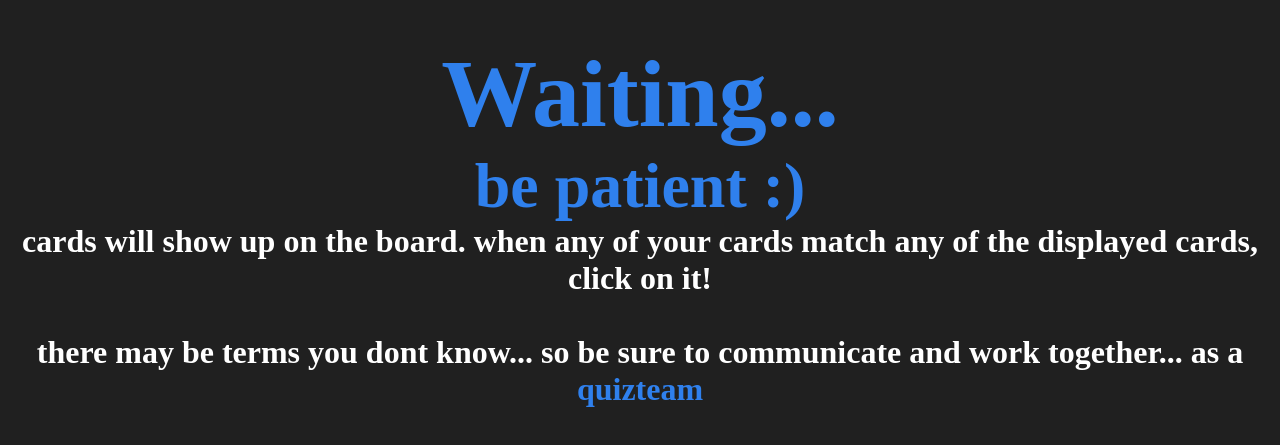
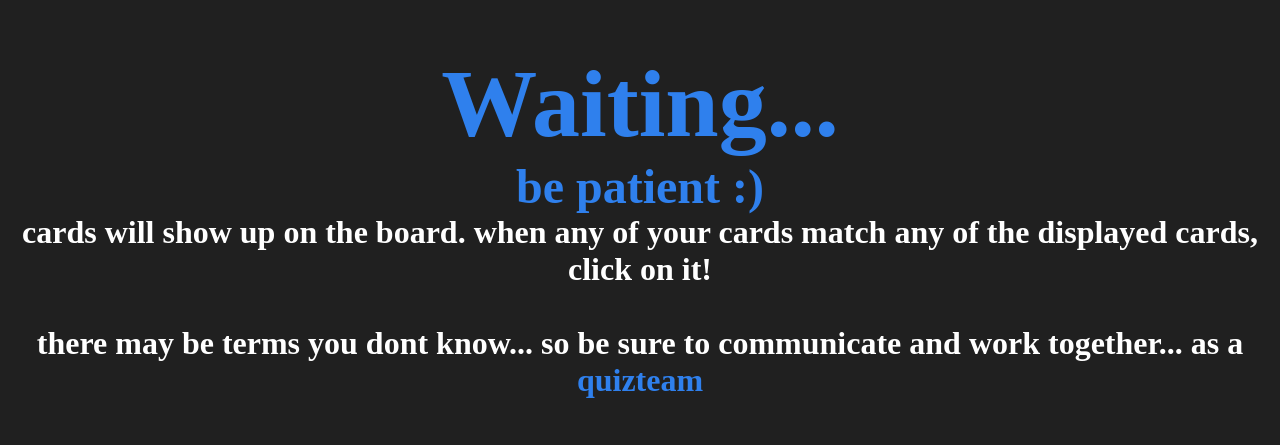
Before and after one commit to darkterbear/quizteam, a React (Create React App) app in the folder quizteam-app/: page / in a window 1280 px wide. Shown: the part 177-622 px from the top of the page. Built offline with nearby package versions, Linux system fonts and the light colour scheme; a web font is replaced by a local one.

Commit message:
white fix

```diff
--- a/quizteam-app/public/styles.css
+++ b/quizteam-app/public/styles.css
@@ -56,7 +56,7 @@ h4 {
     color: #FFFFFF;
     margin: 0;
     padding: 0;
-    font-size: 8vh;
+    font-size: 6vh;
     font-family: 'Galindo';
 }
 
--- a/quizteam-app/src/waiting-room/WaitingRoom.js
+++ b/quizteam-app/src/waiting-room/WaitingRoom.js
@@ -12,7 +12,7 @@ export default class WaitingRoom extends Component {
             <div className="container vcenter">
                 <h2><blue>Waiting...  </blue></h2>
                 <h4><blue>be patient :)</blue></h4>
-                <h5><white>cards will show up on the board. when any of your cards match any of the displayed cards, click on it!<br/><br/> there may be terms you dont know... so be sure to communicate and work together... as a </white><blue>quizteam</blue></h5>
+                <h5>cards will show up on the board. when any of your cards match any of the displayed cards, click on it!<br/><br/> there may be terms you dont know... so be sure to communicate and work together... as a <blue>quizteam</blue></h5>
                 </div>
         );
     }
```
